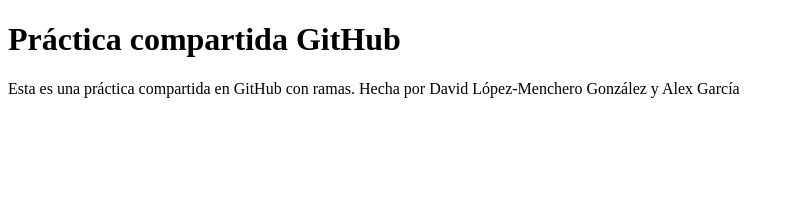
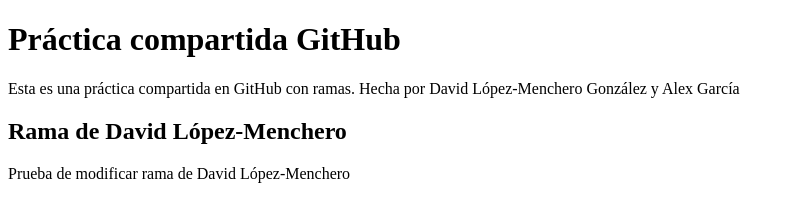
Before and after one commit to david-lopgon-3/compartido, a plain HTML site: page index.html in a window 1280 px wide. Shown: the whole page, without its empty margins (0-795 px from the left). Drawn offline with Linux system fonts and the light colour scheme.

Commit message:
Update index.html
Modificar rama David López-Menchero

```diff
--- a/index.html
+++ b/index.html
@@ -9,5 +9,9 @@
         <p>
             Esta es una práctica compartida en GitHub con ramas. Hecha por David López-Menchero González y Alex García
         </p>
+        <h2>Rama de David López-Menchero</h2>
+        <p>
+            Prueba de modificar rama de David López-Menchero
+        </p>
     </body>
 </html>
```
